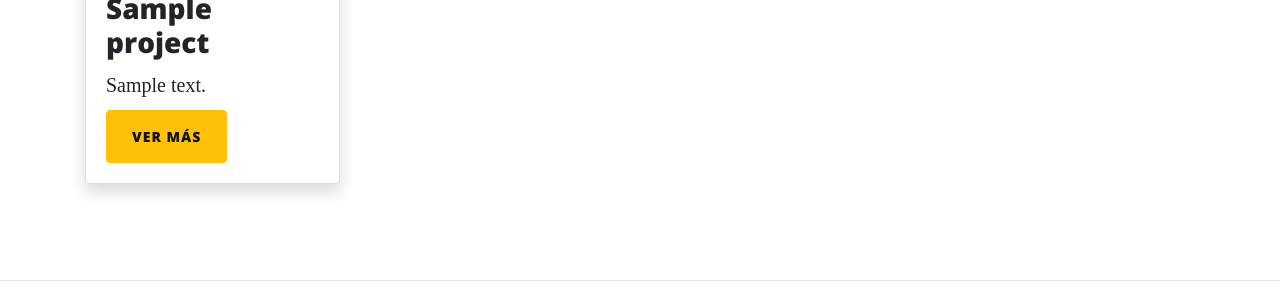
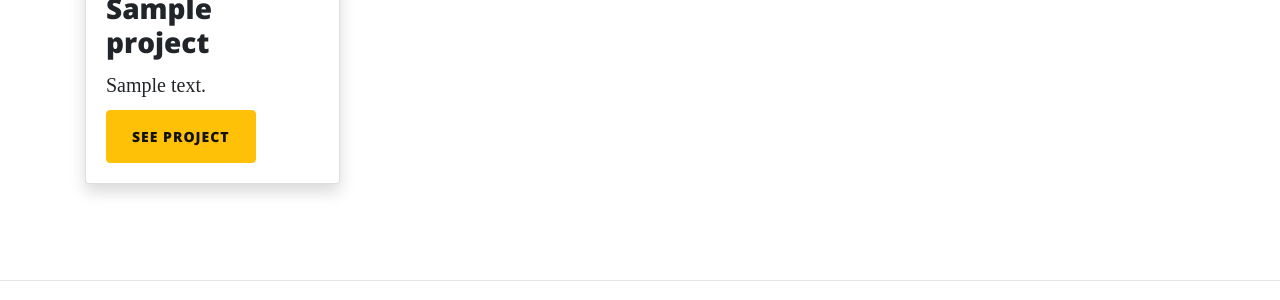
Before and after one commit to jesusjosee/webpersonal.v.0.1, a Django app: page /portfolio/ in a window 1280 px wide. Shown: the part 754-1054 px from the top of the page. Run offline with Django 3.2, Linux system fonts and the light colour scheme; tables that the repository leaves empty hold one stand-in row (values such as "Sample post"); some libraries are stand-ins or nearby versions; some web fonts are replaced.

Commit message:
extra words added to card in my portfolio and button changed

```diff
--- a/portfolio/templates/portfolio/portfolio.html
+++ b/portfolio/templates/portfolio/portfolio.html
@@ -41,12 +41,12 @@
 					<div class="card-body">
 					  <div class="title">
 						<h3>{{p.title}}</h3>
-						<p>{{p.description | truncatewords:15}}</p>
+						<p>{{p.description | truncatewords:30}}</p>
 
 
 							{% if p.url %}
 							<a href="{{p.url}}" class="btn btn-sm btn-warning
-							 rounded" target="_blank">Ver más</a>
+							 rounded" target="_blank">see project</a>
 
 							{% endif %}
 					  </div>
```
